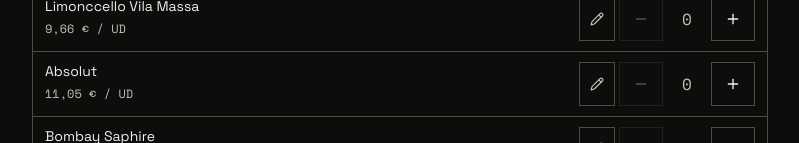
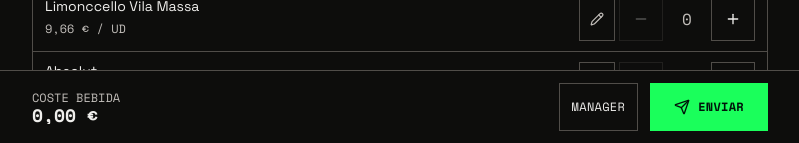
Before and after one commit to saleevastudio-lab/barra-libre, a React (Vite) app: page /#/ in a window 1280 px wide. Shown: the part 657-800 px from the top of the page, without its empty margins (240-1039 px from the left). Built offline with nearby package versions, Linux system fonts and the light colour scheme; no server answers.

Commit message:
Supervisor: fix className typo en barra fija

```diff
--- a/src/views/SupervisorView.tsx
+++ b/src/views/SupervisorView.tsx
@@ -230,7 +230,7 @@ export function SupervisorView() {
       </main>
 
       {/* Barra de acción inferior fija */}
-      <div classNameName="fixed bottom-0 inset-x-0 z-40 bg-background border-t border-border">
+      <div className="fixed bottom-0 inset-x-0 z-40 bg-background border-t border-border">
         <div className="max-w-3xl mx-auto px-4 py-3 flex items-center gap-3">
           <div className="min-w-0 flex-1">
             <div className="font-data text-xs uppercase text-muted-foreground">
```
